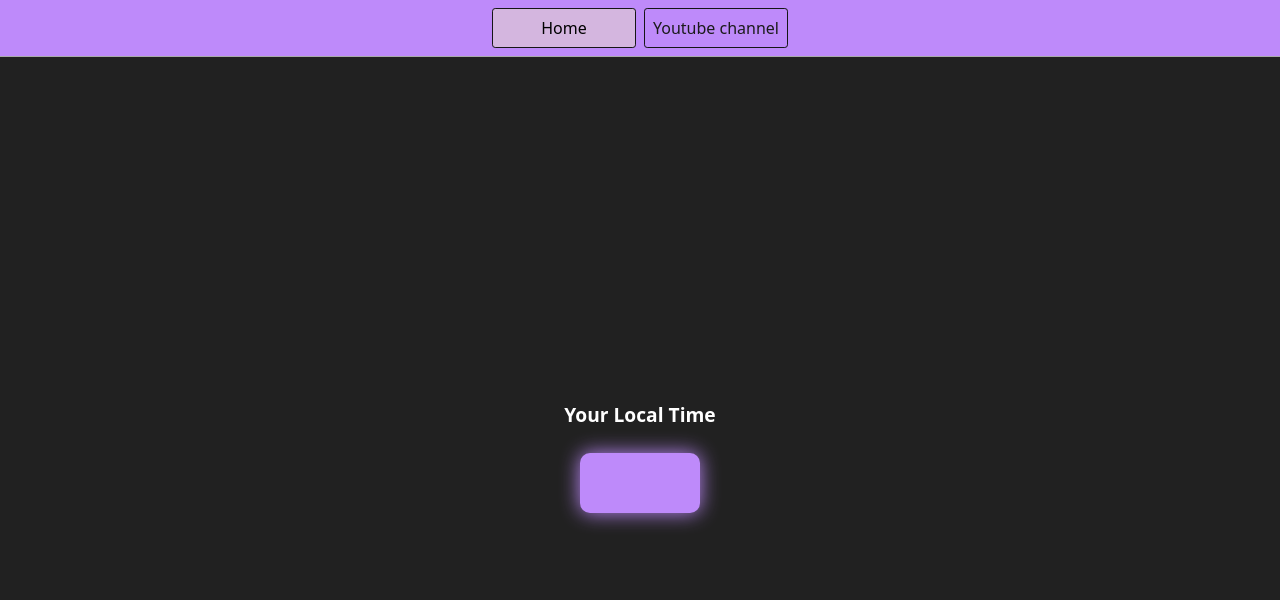
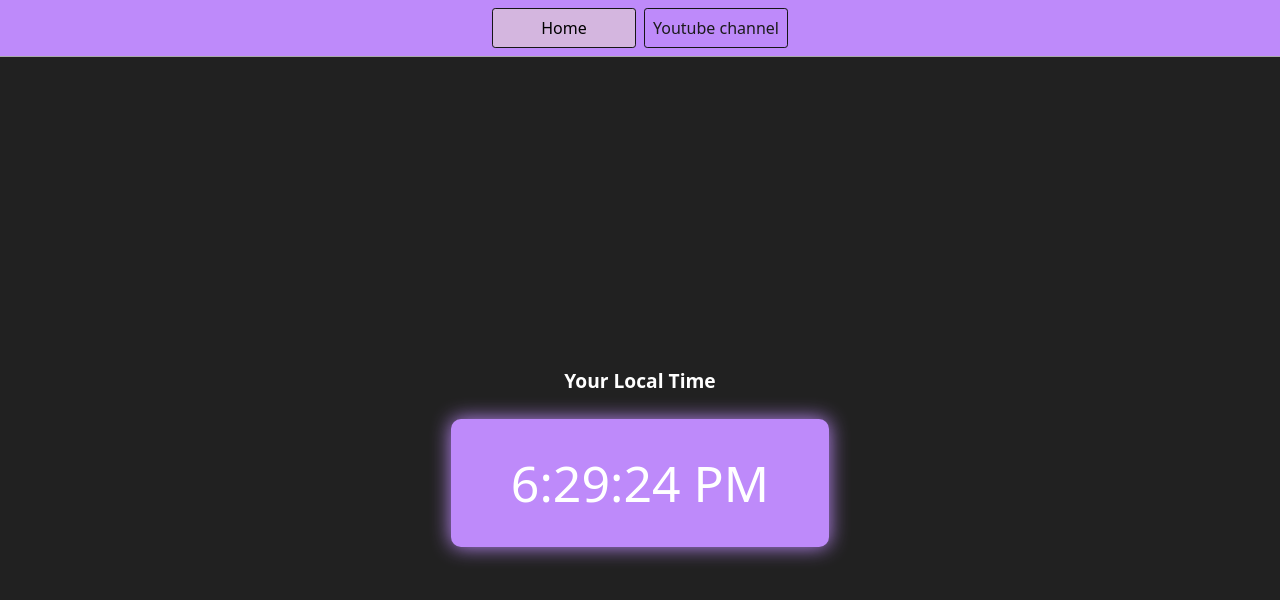
Before and after one commit to HimanshiKhattri/dom-project, a plain HTML site: page docs/3-DigitalClock/index.html in a window 1280 px wide. Drawn offline with Linux system fonts and the light colour scheme.

Commit message:
add digital clocl project

```diff
--- a/docs/3-DigitalClock/index.html
+++ b/docs/3-DigitalClock/index.html
@@ -36,7 +36,7 @@
   </head>
   <body>
     <nav>
-      <a href="/" aria-current="page">Home</a>
+      <a href="../index.html" aria-current="page">Home</a>
       <a target="_blank" href="https://www.youtube.com/@codeAmour7"
         >Youtube channel</a
       >
@@ -45,6 +45,6 @@
       <div id="banner"><span>Your local time</span></div>
       <div id="clock"></div>
     </div>
-    <script src="chaiaurcode.js"></script>
+    <script src="script.js"></script>
   </body>
 </html>
--- /dev/null
+++ b/docs/3-DigitalClock/script.js
@@ -0,0 +1,6 @@
+const clock = document.getElementById('clock');
+
+setInterval(() => {
+    const date = new Date();
+    clock.innerText = date.toLocaleTimeString();
+} );
```
Also changed, not shown: docs/3-DigitalClock/chaiaurcode.js (deleted).
